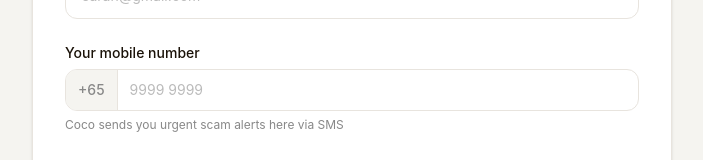
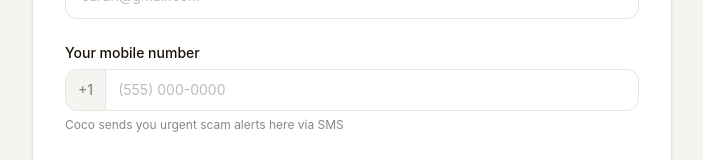
Before and after one commit to selen-nium/Coco, a Next.js app: page /auth/signup in a window 1280 px wide. Shown: the part 482-642 px from the top of the page, without its empty margins (288-991 px from the left). Built offline with nearby package versions, Linux system fonts and the light colour scheme.

Commit message:
Revert "fix: changed all us number reference to sg number"

```diff
--- a/app/auth/signup/page.tsx
+++ b/app/auth/signup/page.tsx
@@ -307,14 +307,14 @@ export default function SignupPage() {
 
               <div className="rounded-2xl bg-[#fef3e0] border border-[#fde68a] px-6 py-5">
                 <p className="text-xs font-semibold uppercase tracking-wider text-[#d97706] mb-2">Coco's phone number</p>
-                <p className="text-4xl font-bold tracking-wide text-[#1a1208]">+65 9999 9999</p>
+                <p className="text-4xl font-bold tracking-wide text-[#1a1208]">+1 (888) 870-8838</p>
                 <p className="text-xs text-[#d97706] mt-2">This is the number {elderly.nickname || elderly.name || "they"} will call to reach Coco</p>
               </div>
 
               <button
                 type="button"
                 onClick={() => {
-                  navigator.clipboard.writeText("+6599999999");
+                  navigator.clipboard.writeText("+18888708838");
                   setCopied(true);
                   setTimeout(() => setCopied(false), 2000);
                 }}
--- a/components/ui/PhoneInput.tsx
+++ b/components/ui/PhoneInput.tsx
@@ -15,12 +15,12 @@ function formatDisplay(digits: string): string {
 }
 
 export function PhoneInput({ label, hint, value, onChange }: PhoneInputProps) {
-    // value is stored as "+65xxxxxxxx" — derive the 8-digit display portion
-    const digits = value.replace(/^\+65/, "").replace(/\D/g, "").slice(0, 8);
+  // value is stored as "+1xxxxxxxxxx" — derive the 10-digit display portion
+  const digits = value.replace(/^\+1/, "").replace(/\D/g, "").slice(0, 10);
 
   function handleChange(e: React.ChangeEvent<HTMLInputElement>) {
-    const raw = e.target.value.replace(/\D/g, "").slice(0, 8);
-    onChange(raw.length > 0 ? `+65${raw}` : "");
+    const raw = e.target.value.replace(/\D/g, "").slice(0, 10);
+    onChange(raw.length > 0 ? `+1${raw}` : "");
   }
 
   return (
@@ -30,12 +30,12 @@ export function PhoneInput({ label, hint, value, onChange }: PhoneInputProps) {
       )}
       <div className="flex items-center rounded-xl border border-[#e8e4de] bg-white focus-within:border-[#e8733b] focus-within:ring-2 focus-within:ring-[#e8733b]/20 transition overflow-hidden">
         <span className="flex items-center px-3 py-2.5 text-sm font-medium text-[#888] border-r border-[#e8e4de] bg-[#f5f4f0] select-none">
-          +65
+          +1
         </span>
         <input
           type="tel"
           inputMode="numeric"
-          placeholder="9999 9999"
+          placeholder="(555) 000-0000"
           value={formatDisplay(digits)}
           onChange={handleChange}
           className="flex-1 px-3 py-2.5 text-sm text-[#1a1208] placeholder:text-[#bbb] outline-none bg-transparent"
```
Also changed, not shown: 1 other file (tests, documents, lock files or other folders).
